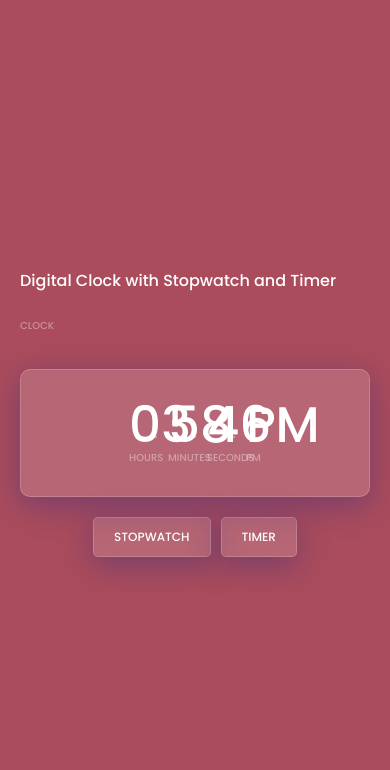
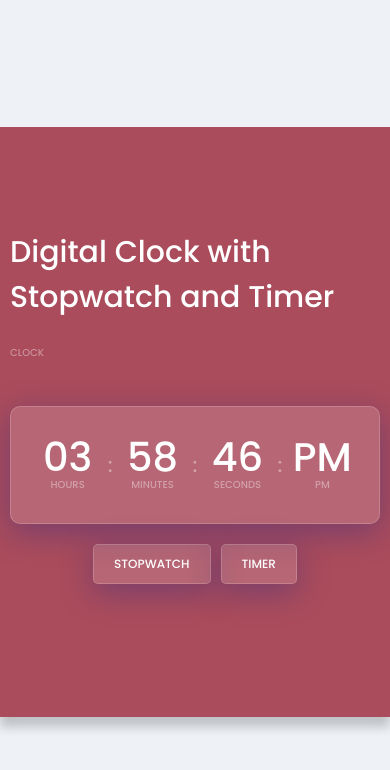
Before and after one commit to udaykumar93986/digital_clock, a plain HTML site: page index.html in a window 390 px wide. Drawn offline with nearby package versions, Linux system fonts and the light colour scheme.

Commit message:
Update style.css

```diff
--- a/style.css
+++ b/style.css
@@ -122,28 +122,53 @@ h3{
 .laps .lap.active p{
     color: #fff;
 }
-@media (max-width:600px){
+@media (max-width:500px){
     .container{
-        height: 100vh;
+        height: 70vh;
         display: flex;
         flex-direction: column;
         justify-content: center;
         border-radius: 0;
-        padding: 0 20px;
+        padding: 0px 10px;
     }
     .container h3{
-        font-size: 16px;
+        font-size: 30px;
     }
     .outer-wrapper{
-        padding: 20px 0;
+        padding: 30px 0px;
     }
     .main div{
-        width: 15px;
+        width: 60px;
     }
     .main .number{
-        font-size: 50px;
+        font-size: 40px;
     }
     .main .colon{
-        font-size: 16px;
+        font-size: 20px;
     }
 }
+@media (max-width:600px){
+    .container{
+        height: 70vh;
+        display: flex;
+        flex-direction: column;
+        justify-content: center;
+        border-radius: 0;
+        padding: 0px 10px;
+    }
+    .container h3{
+        font-size: 30px;
+    }
+    .outer-wrapper{
+        padding: 30px 0px;
+    }
+    .main div{
+        width: 60px;
+    }
+    .main .number{
+        font-size: 40px;
+    }
+    .main .colon{
+        font-size: 20px;
+    }
+}
```
